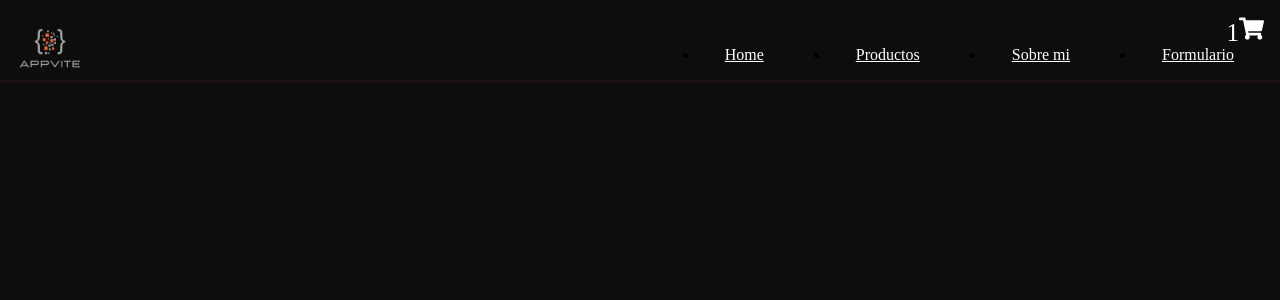
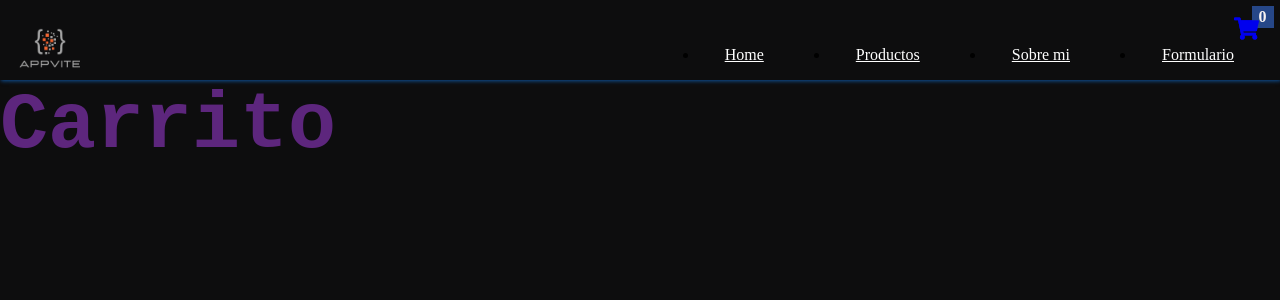
Before and after one commit to Yenicee/appVitee, a React (Vite) app: page /cart in a window 1280 px wide. Shown: the top 300 px of the page. Built offline with nearby package versions, Linux system fonts and the light colour scheme.

Commit message:
rutamiento del carrito

```diff
--- a/src/App.jsx
+++ b/src/App.jsx
@@ -5,18 +5,21 @@ import { Route, Routes } from 'react-router-dom';
 import Home from './pages/home';
 import ProductDetails from './pages/product-details/productDetails';
 import Slider from './slider';
-
-
+import { CartProvider } from './context/cart-context';
+import Cart from './header/cart';
 
 function App() {
   return (
     <div>
+      <CartProvider>
         <Header logoImg={logoImg} />
         <Routes>
           <Route path='/' element={<Home />} />
           <Route path="/product/:productId" element={<ProductDetails />} />
           <Route path='/category' element={<Slider />} />
+          <Route path='/cart' element={<Cart />} />
         </Routes>
+      </CartProvider>
     </div>
   );
 }
--- /dev/null
+++ b/src/context/cart-context.jsx
@@ -0,0 +1,104 @@
+import { createContext, useState, useContext } from "react";
+
+const initialState = {
+  product: [],
+  categories: [],
+  cart: [],
+  setCart: () => {},
+  onSendToCart: () => {},
+  onDecreaseCartItem: () => {},
+  onRemoveCartItem: () => {},
+  getItemQuantity: () => {},
+  sumTotalCart: 0,
+};
+
+export const CartContext = createContext(initialState);
+
+export const CartProvider = ({ children }) => {
+  const [cart, setCart] = useState([]);
+  const [categories, setCategories] = useState([]);
+  const [product, setProduct] = useState([]);
+
+  const onSendToCart = (id) => {
+    const item = product.find((product) => product.id === id);
+    if (!item) {
+        // Si el producto no se encuentra, puedes manejar el error aquí si es necesario.
+        console.error('El producto no se encontró.');
+        return;
+    }
+
+    if (cart?.find((product) => product.id === id)?.quantity === Number(item.stock)) {
+        // Si la cantidad en el carrito es igual al stock del producto, no agregamos más al carrito.
+        return;
+    }
+
+    if (cart?.length === 0) {
+        // Si el carrito está vacío, agregamos el producto con cantidad 1.
+        setCart([{ ...item, quantity: 1 }]);
+    } else if (!cart?.find((product) => product.id === id)) {
+        // Si el producto no está en el carrito, lo agregamos con cantidad 1.
+        setCart([...cart, { ...item, quantity: 1 }]);
+    } else {
+        // Si el producto ya está en el carrito, actualizamos su cantidad.
+        setCart((currentCart) =>
+            currentCart.map((product) =>
+                product.id === id ? { ...product, quantity: product.quantity + 1 } : product
+            )
+        );
+    }
+};
+
+
+const onDecreaseCartItem = (id) => {
+  const item = cart.find((product) => product.id === id); // Use the 'cart' array instead of 'product' array
+  if (!item) {
+      console.error('El producto no se encontró en el carrito.'); // Inform if the product is not found in the cart
+      return;
+  }
+
+  if (item.quantity === 1) {
+      // If the quantity is already 1, don't decrease it further.
+      return;
+  }
+
+  // Decrease the quantity by 1 for the specific product in the cart
+  setCart((currentCart) =>
+      currentCart.map((product) =>
+          product.id === id ? { ...product, quantity: product.quantity - 1 } : product
+      )
+  );
+};
+
+
+const onRemoveCartItem = (id) => {
+  setCart((currentCart) => {
+      return currentCart.filter((product) => product.id === id)
+  })
+}
+
+  const sumTotalCart = cart.reduce((acc, product) => acc + product.price * product.quantity, 0);
+
+  const getItemQuantity = (id) => {
+    return cart.find((product) => product.id === id)?.quantity || 0;
+   }
+
+  const contextValue = {
+    cart,
+    setCart,
+    onSendToCart,
+    onDecreaseCartItem,
+    onRemoveCartItem,
+    sumTotalCart,
+    product,
+    categories,
+    setCategories,
+    setProduct,
+    // total,
+  };
+
+  return (
+    <CartContext.Provider value={contextValue}>
+      {children}
+    </CartContext.Provider>
+  );
+};
--- a/src/header/cart.jsx
+++ b/src/header/cart.jsx
@@ -1,13 +1,19 @@
 import React from 'react';
 import { FaShoppingCart } from 'react-icons/fa';
+import { Link } from 'react-router-dom';
 
-const Cart = ({ cartNumber }) => {
+function Cart() {
   return (
-    <div className="cart">
-      <span className="cart-number">{cartNumber}</span>
-      <FaShoppingCart className="cart-icon" />
+    <div>
+      <h1>Carrito</h1>
+      <div className="cart">
+        <Link to="/cart">
+          <span className="cart-number"></span>
+          <FaShoppingCart className="cart-icon" />
+        </Link>
+      </div>
     </div>
-  );
+  )
 }
 
 export default Cart;
--- a/src/header/estilo.css
+++ /dev/null
@@ -1,130 +0,0 @@
-.header {
-  box-shadow: 1px 1px 4px 0 rgb(58, 22, 22);
-  position: sticky;
-  top: 0;
-  width: 100%;
-  height: 80px;
-}
-
-.logoImg {
-  width: 100px;
-  height: auto;
-  display: inline-block;
-}
-
-.hamb {
-  cursor: pointer;
-  float: right;
-  padding: 1.8rem 1rem;
-}
-
-.hamb-line {
-  background: #fff;
-  display: block;
-  height: 2px;
-  position: relative;
-  width: 25px;
-}
-
-.hamb-line::before,
-.hamb-line::after {
-  background: #fff;
-  content: '';
-  display: block;
-  height: 100%;
-  position: absolute;
-  transition: all 0.2s ease-out;
-  width: 100%;
-}
-
-.hamb-line::before {
-  top: 5px;
-}
-
-.hamb-line::after {
-  top: -5px;
-}
-
-.nav {
-  width: 100%;
-  height: 100%;
-  position: fixed;
-  background-color: rgb(49, 46, 46);
-  overflow: hidden;
-  max-height: 0;
-  transition: max-height 0.5s ease-out;
-}
-
-.menu a {
-  display: block;
-  padding: 1rem;
-  margin: 10px;
-  color: #fff;
-  transition: all 0.3s ease-in-out;
-}
-
-.menu a:hover {
-  background-color: #cec7c7;
-  color: #2d2a2a;
-}
-
-.side-menu {
-  display: none;
-}
-
-.side-menu:checked ~ nav {
-  max-height: 100%;
-}
-
-.side-menu:checked ~ .hamb .hamb-line {
-  background: transparent;
-}
-
-.side-menu:checked ~ .hamb .hamb-line:before {
-  transform: rotate(-45deg);
-  top: 0;
-}
-
-.side-menu:checked ~ .hamb .hamb-line::after {
-  transform: rotate(45deg);
-  top: 0;
-}
-
-@media (min-width: 768px) {
-  .nav {
-    max-height: none;
-    top: 0;
-    position: relative;
-    float: right;
-    width: fit-content;
-    background-color: transparent;
-  }
-
-  .menu li {
-    float: left;
-    margin: 20px;
-
-  }
-
-  .menu a:hover {
-    background-color: transparent;
-    color: #fff;
-  }
-
-  .hamb {
-    display: none;
-  }
-}
-
-.cart {
-  position: absolute;
-  top: 0;
-  right: 0;
-  color: white;
-  font-size: 25px;
-  margin: 1rem;
-}
-
-p{
-    text-align: center;
-}
--- a/src/header/index.jsx
+++ b/src/header/index.jsx
@@ -1,12 +1,13 @@
-import React from 'react';
+import React, { useContext } from 'react';
 import './style.css';
-import './estilo.css'
 import Cart from './cart'
+import { CartContext } from '../context/cart-context';
 
-const Header = ({menuItem, logoImg}) => {
+const Header = ({ menuItem, logoImg }) => {
+    const { cart } = useContext(CartContext);
     return (
         <header className="header">
-          <img src={logoImg} className="logoImg" alt="logo" />
+            <img src={logoImg} className="logoImg" alt="logo" />
 
 
             <input type="checkbox" className="side-menu" id="side-menu" />
@@ -20,7 +21,12 @@ const Header = ({menuItem, logoImg}) => {
                     <li><a href="#">Sobre mi</a></li>
                     <li><a href="#">Formulario</a></li>
                 </ul>
-                <Cart cartNumber={1} />
+                <li className='containerCartLi'>
+                    <Cart />
+                    <div className='cartCounterContainer'>
+                    <span className='cartCount'>{cart.length}</span>
+                    </div>
+                </li>
             </nav>
         </header>
     )
--- a/src/header/style.css
+++ b/src/header/style.css
@@ -72,20 +72,20 @@
   display: none;
 }
 
-.side-menu:checked ~ nav {
+.side-menu:checked~nav {
   max-height: 100%;
 }
 
-.side-menu:checked ~ .hamb .hamb-line {
+.side-menu:checked~.hamb .hamb-line {
   background: transparent;
 }
 
-.side-menu:checked ~ .hamb .hamb-line:before {
+.side-menu:checked~.hamb .hamb-line:before {
   transform: rotate(-45deg);
   top: 0;
 }
 
-.side-menu:checked ~ .hamb .hamb-line::after {
+.side-menu:checked~.hamb .hamb-line::after {
   transform: rotate(45deg);
   top: 0;
 }
@@ -116,15 +116,49 @@
   }
 }
 
+/*ESTILO DEL CARRITO*/
+
 .cart {
+  color: white;
+  width: 30px;
+  height: 30px;
   position: absolute;
   top: 0;
   right: 0;
-  color: white;
-  font-size: 25px;
+   font-size: 25px;
   margin: 1rem;
 }
+.containerCartLi{
+  display: flex;
+  flex-direction: row;
+  justify-content: space-between;
+  width: 50px;
+  height: 40px;
+  margin-right: 1rem;
+}
+.cartCount {
+  color: rgb(248, 242, 242);
+  font-weight: 800;
+}
 
-p{
-    text-align: center;
+.cartCounterContainer {
+  width: 22px;
+  height: 22px;
+  background-color: rgb(38, 71, 136);
+  border: 50%;
+  justify-content: center;
+  align-items: center;
+  display: flex;
+  position: absolute;
+  top: 0.4rem;
+  right: 0.4rem;
+  transition: all 0.3s ease-in-out;
 }
+
+.cartCounterContainer:hover{
+  cursor: pointer;
+}
+
+p {
+  text-align: center;
+}
--- a/src/main.jsx
+++ b/src/main.jsx
@@ -9,5 +9,5 @@ createRoot(document.getElementById('root')).render(
     <BrowserRouter>
       <App />
     </BrowserRouter>
-  </React.StrictMode>
+  </React.StrictMode>,
 );
--- a/src/pages/home/index.jsx
+++ b/src/pages/home/index.jsx
@@ -1,4 +1,4 @@
-import React, { useEffect, useState } from 'react';
+import React, { useContext, useEffect, useState } from 'react';
 import './style.css';
 import Header from '../../header';
 import logoImg from '../../img/logo.png';
@@ -9,8 +9,7 @@ import Details from '../../details/cardDetails';
 import { useFetch } from '../../hooks/useFetch';
 import { useNavigate } from 'react-router-dom';
 import Slider from '../../slider';
-
-
+import { CartContext } from '../../context/cart-context';
 
 function Home() {
     const navigate = useNavigate();
@@ -20,10 +19,9 @@ function Home() {
     const [email, setEmail] = useState('');
     const [password, setPassword] = useState('');
     const [isFiltered, setIsFiltered] = useState(false);
-    const [productDetail, setProductDetail] = useState(null);
     const [productFiltered, setProductFiltered] = useState([]);
-    const [cart, setCart] = useState([]);
 
+    const { setProduct, product: productContext, onSendToCart, cart } = useContext(CartContext);
 
 
     const { data, categories, loading: loadingCategories, error: errorCategories } = useFetch('https://64a6d02f096b3f0fcc80a680.mockapi.io/categories', {
@@ -42,6 +40,7 @@ function Home() {
             },
         }
     );
+
 
     // const filterBySearch = (query) => {
     //     let updatedProductList = [...product];
@@ -67,6 +66,14 @@ function Home() {
     //     setActive(false);
     // };
 
+    useEffect(() => {
+        if (product?.length > 0) {
+            setProduct(product);
+        }
+
+    }, [product,setProduct])
+
+
     const onFilter = (name) => {
         setIsFiltered(true);
         const productByCategory = product.filter((product) => product.category === name);
@@ -83,64 +90,7 @@ function Home() {
         // Aquí puedes hacer algo con los datos ingresados, como llamar a una API
     };
 
-    const onSendToCart = (id) => {
-        const item = product.find((product) => product.id === id);
-        if (!item) {
-            // Si el producto no se encuentra, puedes manejar el error aquí si es necesario.
-            console.error('El producto no se encontró.');
-            return;
-        }
-
-        if (cart?.find((product) => product.id === id)?.quantity === Number(item.stock)) {
-            // Si la cantidad en el carrito es igual al stock del producto, no agregamos más al carrito.
-            return;
-        }
-
-        if (cart?.length === 0) {
-            // Si el carrito está vacío, agregamos el producto con cantidad 1.
-            setCart([{ ...item, quantity: 1 }]);
-        } else if (!cart?.find((product) => product.id === id)) {
-            // Si el producto no está en el carrito, lo agregamos con cantidad 1.
-            setCart([...cart, { ...item, quantity: 1 }]);
-        } else {
-            // Si el producto ya está en el carrito, actualizamos su cantidad.
-            setCart((currentCart) =>
-                currentCart.map((product) =>
-                    product.id === id ? { ...product, quantity: product.quantity + 1 } : product
-                )
-            );
-        }
-    };
-
-    const onDecreaseCartItem = (id) => {
-        const item = cart.find((product) => product.id === id); // Use the 'cart' array instead of 'product' array
-        if (!item) {
-            console.error('El producto no se encontró en el carrito.'); // Inform if the product is not found in the cart
-            return;
-        }
-
-        if (item.quantity === 1) {
-            // If the quantity is already 1, don't decrease it further.
-            return;
-        }
-
-        // Decrease the quantity by 1 for the specific product in the cart
-        setCart((currentCart) =>
-            currentCart.map((product) =>
-                product.id === id ? { ...product, quantity: product.quantity - 1 } : product
-            )
-        );
-    };
-
-
-    const onRemoveCartItem = (id) => {
-        setCart((currentCart) => {
-            return currentCart.filter((product) => product.id === id)
-        })
-    }
-
-    const sumTotalCart = cart.reduce((acc, product) => acc + (product.price * product.quantity), 0);
-
+    console.log({productContext, cart});
 
     return (
         <div>
@@ -191,7 +141,7 @@ function Home() {
             </div>
 
             <div className='contentContainer'>
-                <h2>Carrito</h2>
+                {/* <h2>Carrito</h2>
                 <div className='cartContainer'>
                     {cart.length === 0 && <h2>carrito vacio</h2>}
                     {
@@ -205,6 +155,7 @@ function Home() {
                                     <button onClick={() => onSendToCart(product.id)} className='buttonAdd'>+</button>
                                     <button onClick={() => onDecreaseCartItem(product.id)} className='buttonDecrease'>-</button>
                                     <button onClick={() => onRemoveCartItem(product.id)} className='buttonRemove'>Remove</button>
+
                                 </div>
                             </div>
                         ))
@@ -212,7 +163,7 @@ function Home() {
                     {
                         cart?.length > 0 && <p className='cartTotal'> Total: ${sumTotalCart}</p>
                     }
-                </div>
+                </div> */}
                 <div className='category'>
                     {loadingCategories && <h1>Cargando...</h1>}
                     {errorCategories && <h3>{errorCategories}</h3>}
```
Also changed, not shown: src/pages/cart/cart.jsx (deleted, +0 -13 lines). Lines whose indentation alone changed are shown as unchanged.
